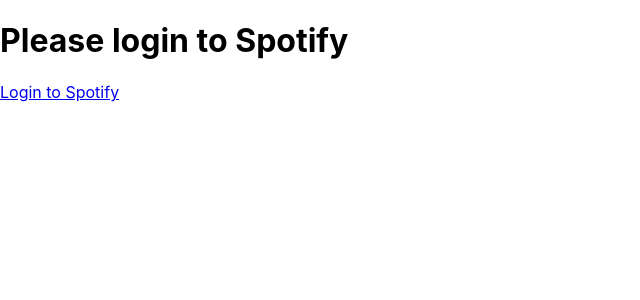
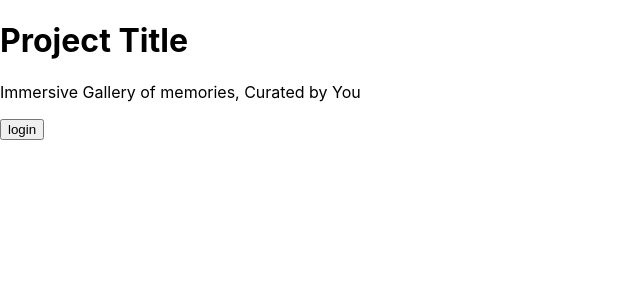
Before and after one commit to htn-2024/client, a React (Create React App) app: page / in a window 1280 px wide. Shown: the top 300 px of the page, without its empty margins (0-640 px from the left). Built offline with nearby package versions, Linux system fonts and the light colour scheme; no server answers.

Commit message:
add landing page

```diff
--- a/src/App.js
+++ b/src/App.js
@@ -5,13 +5,15 @@
 import { BrowserRouter as Router, Route, Routes } from 'react-router-dom';
 import { TokenProvider } from './TokenContext'; // Import TokenProvider
 import Gallery from './pages/gallery';
+import LandingPage from './pages/landingPage';
 
 function App() {
   return (
     <TokenProvider>
       <Router>
         <Routes>
-          <Route path="/" element={<LoginPage />} />
+          <Route path="/" element={<LandingPage />} />
+          <Route path="/login" element={<LoginPage />} />
           <Route path="/create-memory" element={<MyForm />} />
           <Route path='/gallery' element={<Gallery />} />
         </Routes>
--- /dev/null
+++ b/src/pages/landingPage.js
@@ -0,0 +1,18 @@
+import React from 'react';
+import { Link } from 'react-router-dom';
+
+const LandingPage = () => {
+  return (
+    <div className="landing-page">
+      <h1>Project Title</h1>
+      <p>
+        Immersive Gallery of memories, Curated by You
+      </p>
+      <Link to="/login">
+        <button className="btn">login</button>
+      </Link>
+    </div>
+  );
+}
+
+export default LandingPage;
```
